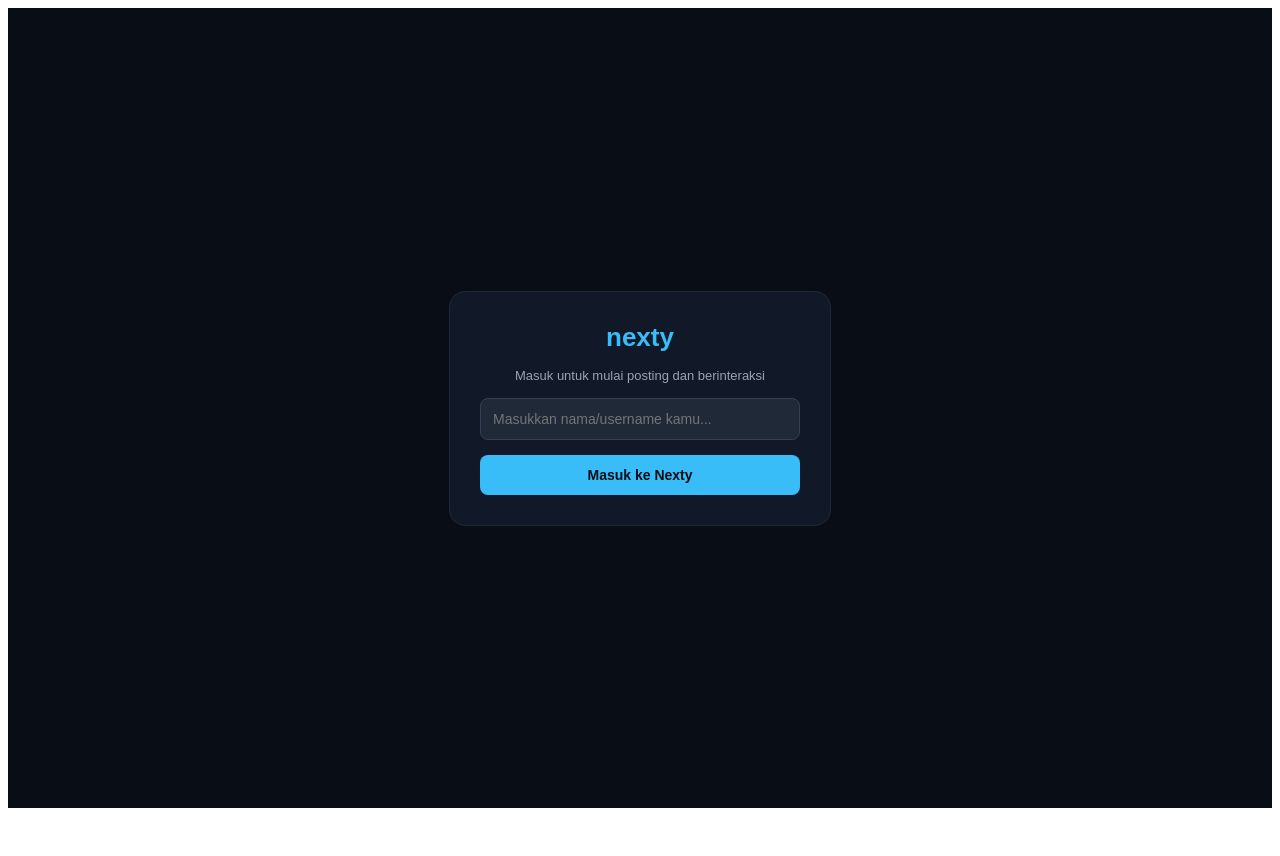
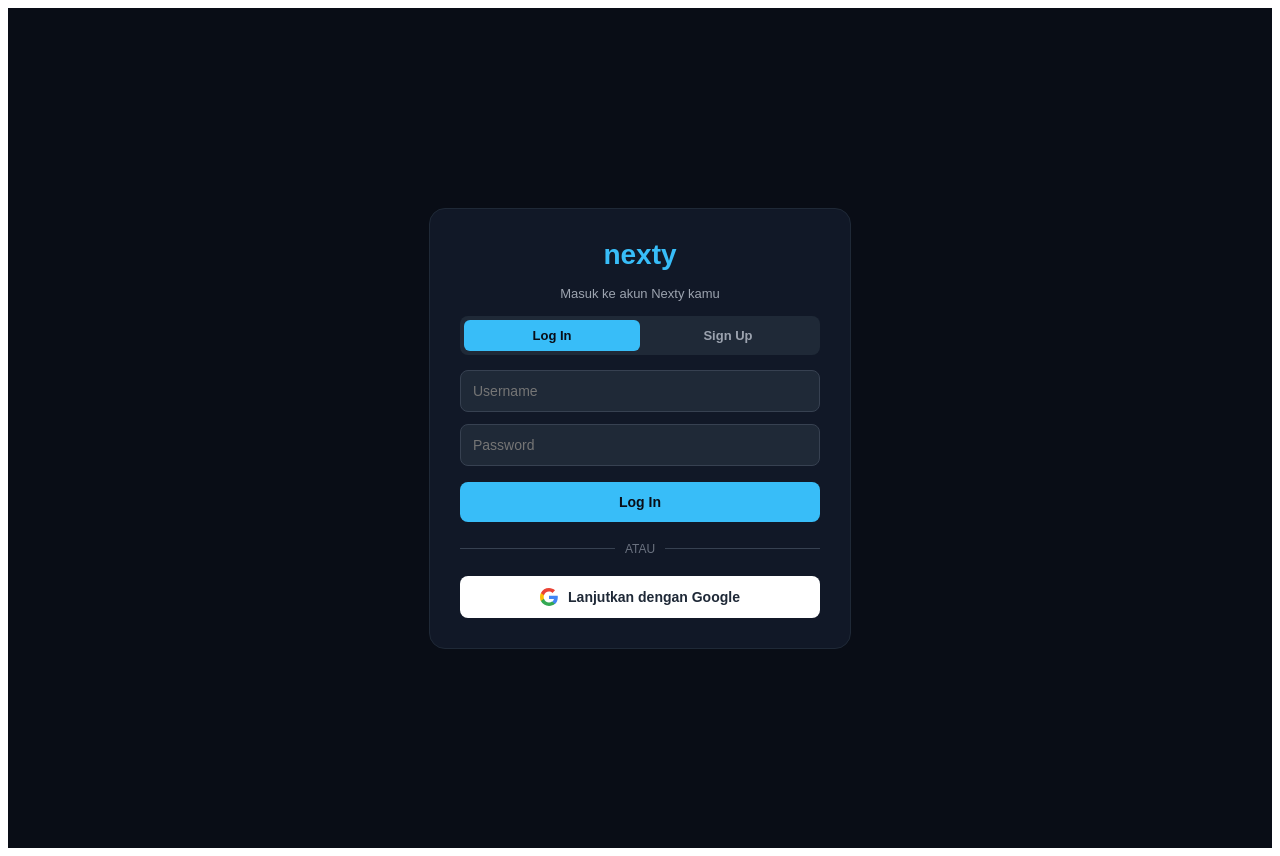
Before and after one commit to amarmlnn20-spec/nexustrade, a Next.js app: page / in a window 1280 px wide. Before the commit the page ends 816 px from the top, so only its background shows below. Built offline with nearby package versions, Linux system fonts and the light colour scheme.

Commit message:
Add Login, Signup and Google Auth features

```diff
--- a/app/page.tsx
+++ b/app/page.tsx
@@ -1,34 +1,103 @@
 'use client';
 import { useState, useEffect } from 'react';
+
 export default function Home() {
   const [user, setUser] = useState<string | null>(null);
+  const [authMode, setAuthMode] = useState<'login' | 'signup'>('login');
+
+  // Form states
   const [usernameInput, setUsernameInput] = useState('');
+  const [passwordInput, setPasswordInput] = useState('');
+  const [signupUsername, setSignupUsername] = useState('');
+  const [signupPassword, setSignupPassword] = useState('');
+  const [errorMsg, setErrorMsg] = useState('');
+
   const [posts, setPosts] = useState<any[]>([
     { id: 1, author: 'Alex Morgan', content: 'Halo dunia! Selamat datang di Nexty, tempat nongkrong baru kita semua.', likes: 12, comments: [] },
     { id: 2, author: 'Sarah Jenkins', content: 'Ada yang mau mabar atau ngobrol santai malam ini?', likes: 45, comments: [] }
   ]);
   const [newPost, setNewPost] = useState('');
   const [commentInputs, setCommentInputs] = useState<Record<number, string>>({});
+
   useEffect(() => {
-    const savedUser = localStorage.getItem('nexty_user');
+    const savedUser = localStorage.getItem('nexty_current_user');
     if (savedUser) setUser(savedUser);
     const savedPosts = localStorage.getItem('nexty_posts');
     if (savedPosts) setPosts(JSON.parse(savedPosts));
   }, []);
+
+  // Handle Sign Up (Pendaftaran Akun Baru ke APK Nexty)
+  const handleSignup = (e: any) => {
+    e.preventDefault();
+    setErrorMsg('');
+    if (!signupUsername.trim() || !signupPassword.trim()) {
+      setErrorMsg('Username dan password wajib diisi!');
+      return;
+    }
+
+    // Cek database user terdaftar di localStorage
+    const existingUsers = JSON.parse(localStorage.getItem('nexty_registered_users') || '{}');
+    if (existingUsers[signupUsername]) {
+      setErrorMsg('Username sudah terdaftar! Gunakan username lain.');
+      return;
+    }
+
+    // Simpan akun baru
+    existingUsers[signupUsername] = signupPassword;
+    localStorage.setItem('nexty_registered_users', JSON.stringify(existingUsers));
+
+    // Otomatis login setelah sign up sukses
+    setUser(signupUsername);
+    localStorage.setItem('nexty_current_user', signupUsername);
+  };
+
+  // Handle Login Normal
   const handleLogin = (e: any) => {
     e.preventDefault();
-    if (!usernameInput.trim()) return;
+    setErrorMsg('');
+    if (!usernameInput.trim() || !passwordInput.trim()) {
+      setErrorMsg('Username dan password wajib diisi!');
+      return;
+    }
+
+    const existingUsers = JSON.parse(localStorage.getItem('nexty_registered_users') || '{}');
+
+    // Akun default bawaan
+    if (usernameInput === 'admin' && passwordInput === 'admin') {
+      setUser(usernameInput);
+      localStorage.setItem('nexty_current_user', usernameInput);
+      return;
+    }
+
+    if (!existingUsers[usernameInput] || existingUsers[usernameInput] !== passwordInput) {
+      setErrorMsg('Username atau password salah! Belum punya akun? Silahkan Sign Up.');
+      return;
+    }
+
     setUser(usernameInput);
-    localStorage.setItem('nexty_user', usernameInput);
+    localStorage.setItem('nexty_current_user', usernameInput);
   };
+
+  // Handle Login / Registrasi via Google
+  const handleGoogleAuth = () => {
+    const googleUser = 'GoogleUser_' + Math.floor(Math.random() * 1000);
+    setUser(googleUser);
+    localStorage.setItem('nexty_current_user', googleUser);
+  };
+
   const handleLogout = () => {
     setUser(null);
-    localStorage.removeItem('nexty_user');
+    localStorage.removeItem('nexty_current_user');
+    setUsernameInput('');
+    setPasswordInput('');
+    setErrorMsg('');
   };
+
   const saveAndSetPosts = (newPosts: any[]) => {
     setPosts(newPosts);
     localStorage.setItem('nexty_posts', JSON.stringify(newPosts));
   };
+
   const handlePostSubmit = (e: any) => {
     e.preventDefault();
     if (!newPost.trim()) return;
@@ -36,14 +105,17 @@
     saveAndSetPosts([postObj, ...posts]);
     setNewPost('');
   };
+
   const handleLike = (id: any) => {
     const updated = posts.map((p: any) => p.id === id ? { ...p, likes: p.likes + 1 } : p);
     saveAndSetPosts(updated);
   };
+
   const handleShare = (content: any) => {
     navigator.clipboard.writeText(content);
     alert('Tautan postingan berhasil disalin!');
   };
+
   const handleCommentSubmit = (postId: any, e: any) => {
     e.preventDefault();
     const text = commentInputs[postId];
@@ -57,18 +129,111 @@
     saveAndSetPosts(updated);
     setCommentInputs({ ...commentInputs, [postId]: '' });
   };
+
+  // Tampilan Autentikasi (Login / Sign Up)
   if (!user) {
     return (
-      <div style={{minHeight:'100vh', background:'#090d16', color:'#fff', display:'flex', alignItems:'center', justifyContent:'center', fontFamily:'sans-serif'}}>
-        <form onSubmit={handleLogin} style={{background:'#111827', padding:30, borderRadius:16, border:'1px solid #1f2937', width:320, display:'flex', flexDirection:'column', gap:15}}>
-          <h1 style={{color:'#38bdf8', fontSize:26, fontWeight:'bold', textAlign:'center', margin:0}}>nexty</h1>
-          <p style={{color:'#9ca3af', fontSize:13, textAlign:'center', margin:0}}>Masuk untuk mulai posting dan berinteraksi</p>
-          <input type='text' placeholder='Masukkan nama/username kamu...' value={usernameInput} onChange={(e)=>setUsernameInput(e.target.value)} style={{background:'#1f2937', border:'1px solid #374151', padding:12, borderRadius:8, color:'#fff', outline:'none', fontSize:14}} />
-          <button type='submit' style={{background:'#38bdf8', color:'#090d16', border:'none', padding:12, borderRadius:8, fontWeight:'bold', cursor:'pointer', fontSize:14}}>Masuk ke Nexty</button>
-        </form>
+      <div style={{minHeight:'100vh', background:'#090d16', color:'#fff', display:'flex', alignItems:'center', justifyContent:'center', fontFamily:'sans-serif', padding:20}}>
+        <div style={{background:'#111827', padding:30, borderRadius:16, border:'1px solid #1f2937', width:360, display:'flex', flexDirection:'column', gap:15}}>
+          <h1 style={{color:'#38bdf8', fontSize:28, fontWeight:'bold', textAlign:'center', margin:0}}>nexty</h1>
+          <p style={{color:'#9ca3af', fontSize:13, textAlign:'center', margin:0}}>
+            {authMode === 'login' ? 'Masuk ke akun Nexty kamu' : 'Daftar akun baru ke platform Nexty'}
+          </p>
+
+          {errorMsg && (
+            <div style={{background:'#7f1d1d', color:'#fca5a5', padding:'8px 12px', borderRadius:8, fontSize:12, textAlign:'center'}}>
+              {errorMsg}
+            </div>
+          )}
+
+          {/* Tombol Pilihan Mode */}
+          <div style={{display:'flex', background:'#1f2937', borderRadius:8, padding:4}}>
+            <button
+              type="button"
+              onClick={() => { setAuthMode('login'); setErrorMsg(''); }}
+              style={{flex:1, background: authMode === 'login' ? '#38bdf8' : 'transparent', color: authMode === 'login' ? '#090d16' : '#9ca3af', border:'none', padding:'8px', borderRadius:6, fontWeight:'bold', cursor:'pointer', fontSize:13}}
+            >
+              Log In
+            </button>
+            <button
+              type="button"
+              onClick={() => { setAuthMode('signup'); setErrorMsg(''); }}
+              style={{flex:1, background: authMode === 'signup' ? '#38bdf8' : 'transparent', color: authMode === 'signup' ? '#090d16' : '#9ca3af', border:'none', padding:'8px', borderRadius:6, fontWeight:'bold', cursor:'pointer', fontSize:13}}
+            >
+              Sign Up
+            </button>
+          </div>
+
+          {/* Form Login */}
+          {authMode === 'login' ? (
+            <form onSubmit={handleLogin} style={{display:'flex', flexDirection:'column', gap:12}}>
+              <input
+                type="text"
+                placeholder="Username"
+                value={usernameInput}
+                onChange={(e)=>setUsernameInput(e.target.value)}
+                style={{background:'#1f2937', border:'1px solid #374151', padding:12, borderRadius:8, color:'#fff', outline:'none', fontSize:14}}
+              />
+              <input
+                type="password"
+                placeholder="Password"
+                value={passwordInput}
+                onChange={(e)=>setPasswordInput(e.target.value)}
+                style={{background:'#1f2937', border:'1px solid #374151', padding:12, borderRadius:8, color:'#fff', outline:'none', fontSize:14}}
+              />
+              <button type="submit" style={{background:'#38bdf8', color:'#090d16', border:'none', padding:12, borderRadius:8, fontWeight:'bold', cursor:'pointer', fontSize:14, marginTop:4}}>
+                Log In
+              </button>
+            </form>
+          ) : (
+            /* Form Sign Up / Pendaftaran */
+            <form onSubmit={handleSignup} style={{display:'flex', flexDirection:'column', gap:12}}>
+              <input
+                type="text"
+                placeholder="Buat Username Baru"
+                value={signupUsername}
+                onChange={(e)=>setSignupUsername(e.target.value)}
+                style={{background:'#1f2937', border:'1px solid #374151', padding:12, borderRadius:8, color:'#fff', outline:'none', fontSize:14}}
+              />
+              <input
+                type="password"
+                placeholder="Buat Password"
+                value={signupPassword}
+                onChange={(e)=>setSignupPassword(e.target.value)}
+                style={{background:'#1f2937', border:'1px solid #374151', padding:12, borderRadius:8, color:'#fff', outline:'none', fontSize:14}}
+              />
+              <button type="submit" style={{background:'#10b981', color:'#fff', border:'none', padding:12, borderRadius:8, fontWeight:'bold', cursor:'pointer', fontSize:14, marginTop:4}}>
+                Daftar & Buat Akun Nexty
+              </button>
+            </form>
+          )}
+
+          <div style={{display:'flex', alignItems:'center', gap:10, margin:'5px 0'}}>
+            <div style={{flex:1, height:1, background:'#374151'}}></div>
+            <span style={{fontSize:12, color:'#6b7280'}}>ATAU</span>
+            <div style={{flex:1, height:1, background:'#374151'}}></div>
+          </div>
+
+          {/* Tombol Lanjutkan dengan Google */}
+          <button
+            type="button"
+            onClick={handleGoogleAuth}
+            style={{background:'#fff', color:'#1f2937', border:'none', padding:12, borderRadius:8, fontWeight:'bold', cursor:'pointer', fontSize:14, display:'flex', alignItems:'center', justifyContent:'center', gap:10}}
+          >
+            <svg width="18" height="18" viewBox="0 0 24 24">
+              <path fill="#4285F4" d="M23.745 12.27c0-.7-.06-1.4-.19-2.07H12v4.51h6.6c-.29 1.52-1.14 2.82-2.4 3.68v3.05h3.88c2.27-2.09 3.66-5.17 3.66-9.17z"/>
+              <path fill="#34A853" d="M12 24c3.24 0 5.95-1.08 7.93-2.91l-3.88-3.05c-1.08.72-2.45 1.16-4.05 1.16-3.12 0-5.77-2.1-6.72-4.93H1.19v3.15C3.17 21.37 7.23 24 12 24z"/>
+              <path fill="#FBBC05" d="M5.28 14.27c-.25-.72-.38-1.49-.38-2.27s.13-1.55.38-2.27V6.58H1.19C.43 8.12 0 9.87 0 12s.43 3.88 1.19 5.42l4.09-3.15z"/>
+              <path fill="#EA4335" d="M12 4.75c1.77 0 3.35.61 4.6 1.8l3.42-3.42C17.95 1.19 15.24 0 12 0 7.23 0 3.17 2.63 1.19 6.58l4.09 3.15c.95-2.83 3.6-4.98 6.72-4.98z"/>
+            </svg>
+            Lanjutkan dengan Google
+          </button>
+        </div>
       </div>
     );
   }
+
+  // Tampilan Utama Aplikasi Nexty (Feed, Post, Like, Share, Komentar)
   return (
     <div style={{minHeight:'100vh', background:'#090d16', color:'#fff', display:'flex', flexDirection:'column', alignItems:'center', fontFamily:'sans-serif', paddingBottom:50}}>
       <header style={{width:'100%', maxWidth:500, borderBottom:'1px solid #1f2937', padding:'15px 20px', display:'flex', justifyContent:'space-between', alignItems:'center', position:'sticky', top:0, background:'#090d16', zIndex:10}}>
@@ -78,13 +243,23 @@
           <button onClick={handleLogout} style={{background:'#ef4444', color:'#fff', border:'none', padding:'6px 12px', borderRadius:6, fontSize:12, cursor:'pointer', fontWeight:'bold'}}>Keluar</button>
         </div>
       </header>
+
       <main style={{width:'100%', maxWidth:500, padding:20, display:'flex', flexDirection:'column', gap:15}}>
+        {/* Form Bikin Postingan */}
         <form onSubmit={handlePostSubmit} style={{background:'#111827', padding:15, borderRadius:12, border:'1px solid #1f2937', display:'flex', flexDirection:'column', gap:10}}>
-          <textarea rows={3} value={newPost} onChange={(e)=>setNewPost(e.target.value)} placeholder='Ada apa di pikiranmu hari ini?' style={{background:'transparent', border:'none', color:'#fff', resize:'none', outline:'none', fontSize:14}} />
+          <textarea
+            rows={3}
+            value={newPost}
+            onChange={(e)=>setNewPost(e.target.value)}
+            placeholder="Ada apa di pikiranmu hari ini?"
+            style={{background:'transparent', border:'none', color:'#fff', resize:'none', outline:'none', fontSize:14}}
+          />
           <div style={{display:'flex', justifyContent:'flex-end', borderTop:'1px solid #1f2937', paddingTop:10}}>
-            <button type='submit' style={{background:'#38bdf8', color:'#090d16', border:'none', padding:'8px 16px', borderRadius:20, fontWeight:'bold', cursor:'pointer', fontSize:13}}>Kirim Post</button>
+            <button type="submit" style={{background:'#38bdf8', color:'#090d16', border:'none', padding:'8px 16px', borderRadius:20, fontWeight:'bold', cursor:'pointer', fontSize:13}}>Kirim Post</button>
           </div>
         </form>
+
+        {/* Daftar Feed Postingan */}
         {posts.map((post: any) => (
           <div key={post.id} style={{background:'#111827', padding:16, borderRadius:12, border:'1px solid #1f2937', display:'flex', flexDirection:'column', gap:10}}>
             <h3 style={{margin:0, fontSize:15, color:'#f3f4f6'}}>{post.author}</h3>
@@ -93,6 +268,8 @@
               <span onClick={() => handleLike(post.id)} style={{color:'#38bdf8', cursor:'pointer'}}>?? {post.likes} Suka</span>
               <span onClick={() => handleShare(post.content)} style={{color:'#9ca3af', cursor:'pointer'}}>?? Bagikan</span>
             </div>
+
+            {/* Kolom Komentar */}
             <div style={{display:'flex', flexDirection:'column', gap:8, marginTop:5}}>
               {post.comments.map((c: any) => (
                 <div key={c.id} style={{background:'#1f2937', padding:'6px 10px', borderRadius:8, fontSize:12}}>
@@ -100,8 +277,14 @@
                 </div>
               ))}
               <form onSubmit={(e)=>handleCommentSubmit(post.id, e)} style={{display:'flex', gap:6, marginTop:4}}>
-                <input type='text' placeholder='Tulis komentar...' value={commentInputs[post.id] || ''} onChange={(e)=>setCommentInputs({...commentInputs, [post.id]: e.target.value})} style={{flex:1, background:'#1f2937', border:'1px solid #374151', padding:'6px 10px', borderRadius:6, color:'#fff', outline:'none', fontSize:12}} />
-                <button type='submit' style={{background:'#38bdf8', color:'#090d16', border:'none', padding:'6px 10px', borderRadius:6, fontWeight:'bold', cursor:'pointer', fontSize:12}}>Balas</button>
+                <input
+                  type="text"
+                  placeholder="Tulis komentar..."
+                  value={commentInputs[post.id] || ''}
+                  onChange={(e)=>setCommentInputs({...commentInputs, [post.id]: e.target.value})}
+                  style={{flex:1, background:'#1f2937', border:'1px solid #374151', padding:'6px 10px', borderRadius:6, color:'#fff', outline:'none', fontSize:12}}
+                />
+                <button type="submit" style={{background:'#38bdf8', color:'#090d16', border:'none', padding:'6px 10px', borderRadius:6, fontWeight:'bold', cursor:'pointer', fontSize:12}}>Balas</button>
               </form>
             </div>
           </div>
```
